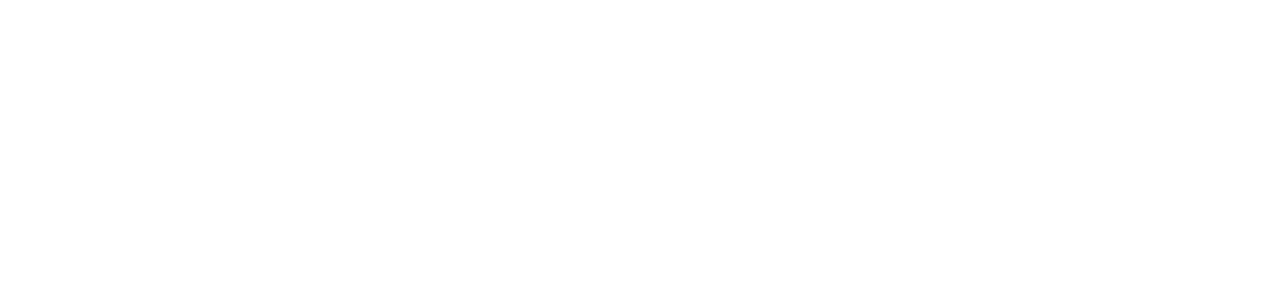
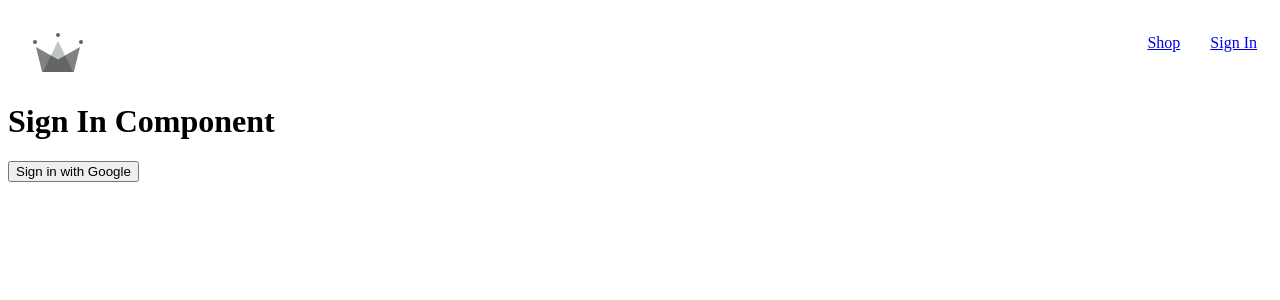
Before and after one commit to blksmth1725/goldenTree, a React (Create React App) app: page /signIn in a window 1280 px wide. Before the commit this address had no page. Shown: the top 300 px of the page. Built offline with nearby package versions, Linux system fonts and the light colour scheme; the HTML template or start-up script is replaced by a standard one.

Commit message:
creating firestore boilerplate files to connect to db, next steps => creating first document

```diff
--- a/package.json
+++ b/package.json
@@ -6,6 +6,7 @@
     "@testing-library/jest-dom": "^5.16.5",
     "@testing-library/react": "^13.4.0",
     "@testing-library/user-event": "^13.5.0",
+    "firebase": "^9.21.0",
     "react": "^18.2.0",
     "react-dom": "^18.2.0",
     "react-router-dom": "^6.11.1",
--- a/src/App.js
+++ b/src/App.js
@@ -2,13 +2,15 @@
 import HomePage from "./routes/home/homePage.component";
 import NavigationBar from "./components/navigation-component/navigation.component";
 import ShopComponent from "./components/shop-component/shop.component";
+import SignIn from "./routes/singIn/signIn.component";
 
 const App = () => {
 	return (
 		<Routes>
 			<Route path="/" element={<NavigationBar />}>
 				<Route index element={<HomePage />} />
-				<Route path="/shop" element={<ShopComponent />} />
+				<Route path="shop" element={<ShopComponent />} />
+				<Route path="signIn" element={<SignIn />} />
 			</Route>
 		</Routes>
 	);
--- a/src/components/navigation-component/navigation.component.jsx
+++ b/src/components/navigation-component/navigation.component.jsx
@@ -12,8 +12,11 @@
 					<Logo className="logo" />
 				</Link>
 				<div className="nav-links-container">
-					<Link className="nav-link" to="/shop">
+					<Link className="nav-link" to="shop">
 						Shop
+					</Link>
+					<Link className="nav-link" to="signIn">
+						Sign In
 					</Link>
 				</div>
 			</div>
--- /dev/null
+++ b/src/routes/singIn/signIn.component.jsx
@@ -0,0 +1,20 @@
+import {
+	signInWithGooglePopup,
+	creatUserDocFromAuth,
+} from "../../utils/firebase/firebase.utils";
+
+const SignIn = () => {
+	const logGoogleUser = async () => {
+		const { user } = await signInWithGooglePopup();
+		creatUserDocFromAuth(user);
+	};
+
+	return (
+		<div>
+			<h1>Sign In Component</h1>
+			<button onClick={logGoogleUser}>Sign in with Google</button>
+		</div>
+	);
+};
+
+export default SignIn;
--- /dev/null
+++ b/src/utils/firebase/firebase.utils.js
@@ -0,0 +1,34 @@
+import { initializeApp } from "firebase/app";
+import {
+	getAuth,
+	signInWithRedirect,
+	signInWithPopup,
+	GoogleAuthProvider,
+} from "firebase/auth";
+
+import { getFirestore, doc, getDoc, setDoc } from "firebase/firestore";
+
+const firebaseConfig = {
+	apiKey: "AIzaSyAFyM9RSUoW8zlql2tC4vtbcFAl31V_4kA",
+	authDomain: "golden-tree-db.firebaseapp.com",
+	projectId: "golden-tree-db",
+	storageBucket: "golden-tree-db.appspot.com",
+	messagingSenderId: "1032453603947",
+	appId: "1:1032453603947:web:497af2035bfaebd8bca72e",
+};
+
+const firebaseApp = initializeApp(firebaseConfig);
+const provider = new GoogleAuthProvider();
+provider.setCustomParameters({
+	prompt: "select_account",
+});
+
+export const auth = getAuth();
+export const signInWithGooglePopup = () => signInWithPopup(auth, provider);
+
+export const db = getFirestore();
+
+export const creatUserDocFromAuth = async (userAuth) => {
+	const userDocRef = doc(db, "users", userAuth.uid);
+	console.log(userDocRef);
+};
```
Also changed, not shown: 1 other file (tests, documents, lock files or other folders).
